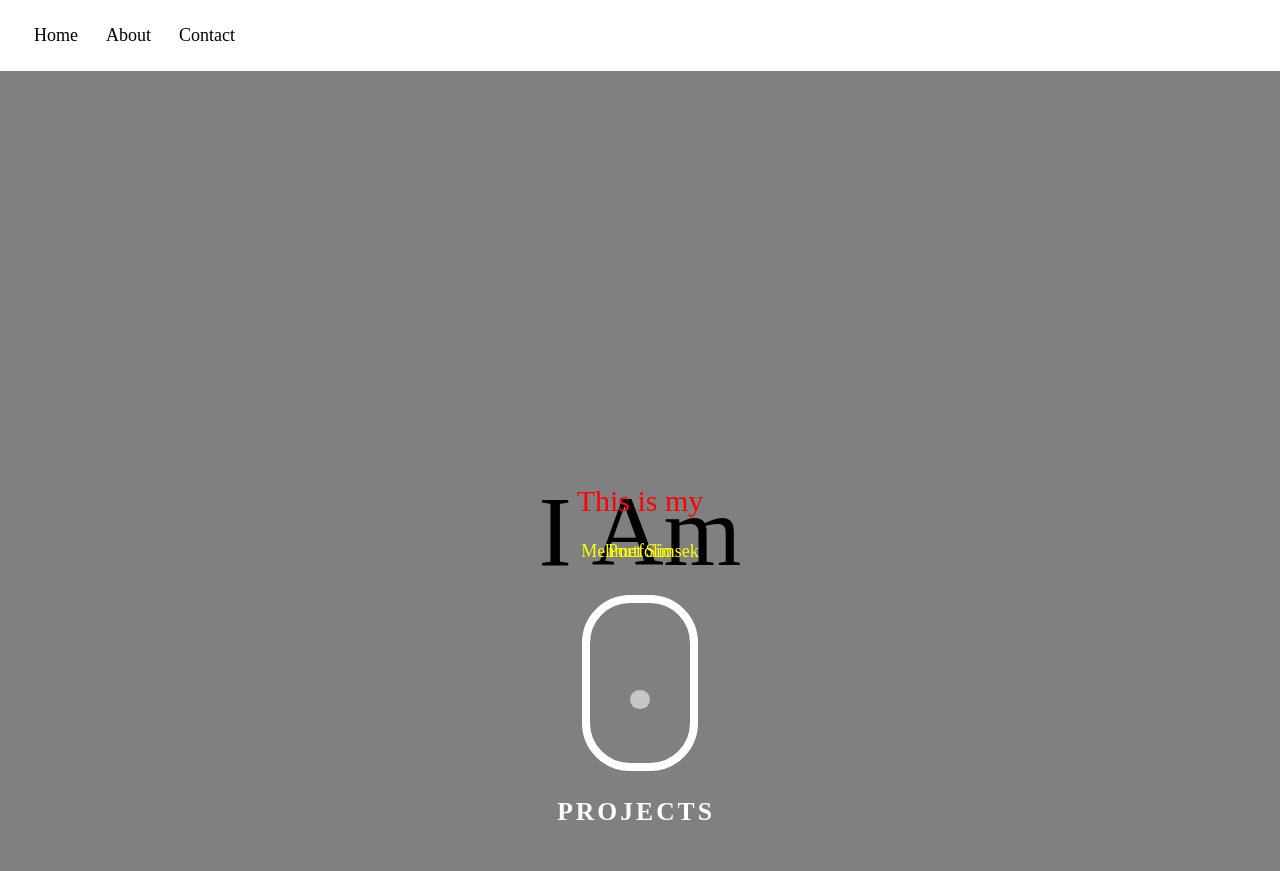
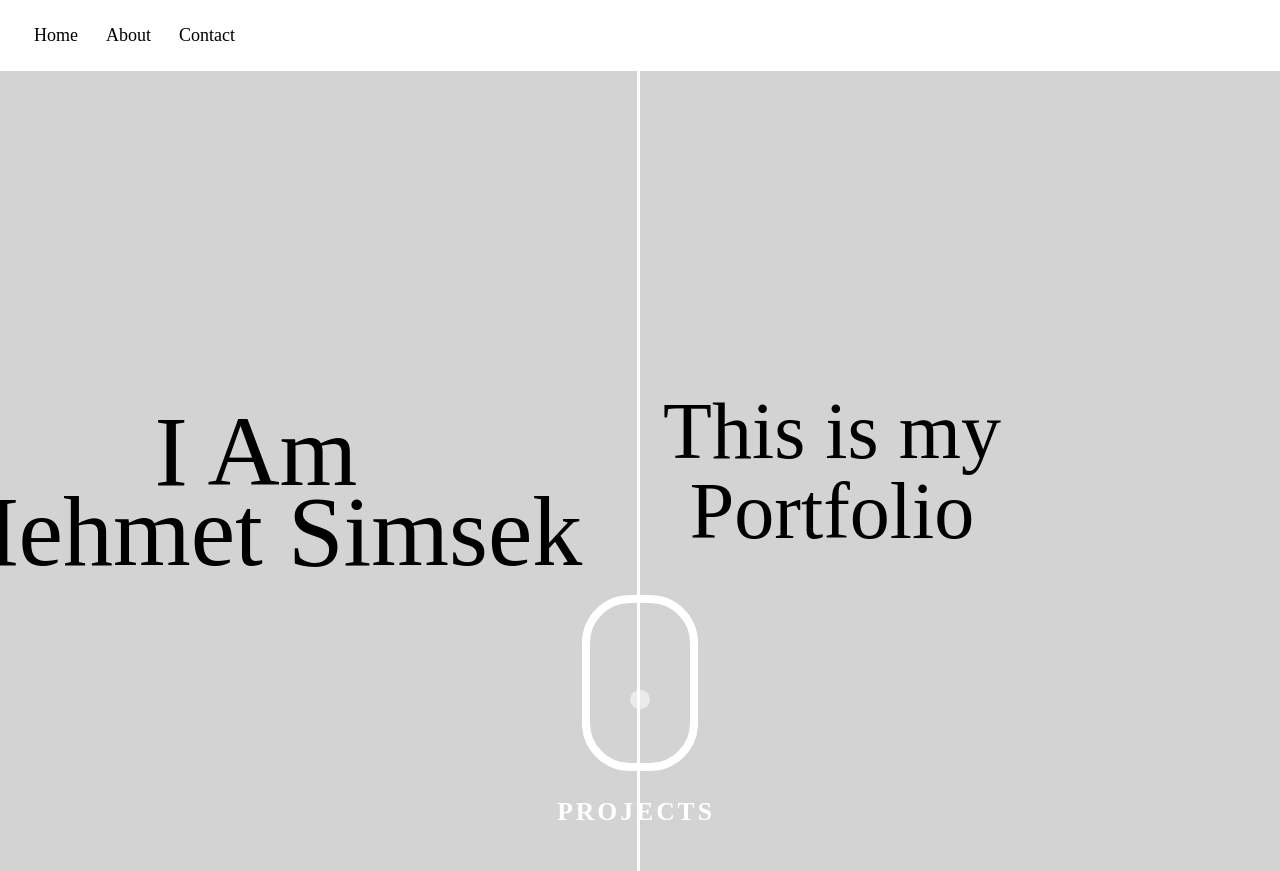
Before and after one commit to SimsekMehmet1/MehmetSimsek.github.io, a plain HTML site: page Home.html in a window 1280 px wide. Shown: the top 871 px of the page. Drawn offline with Linux system fonts and the light colour scheme.

Commit message:
CSS for home page

```diff
--- a/Home.css
+++ b/Home.css
@@ -1,21 +1,16 @@
-
-
-
 body {
   /* font-family: cursive; */
   /* background-image: url(Background_3.jpg); */
   margin: 0;
   padding: 0;
   box-sizing: border-box;
+  overflow-x: hidden;
 }
 
 a {
   text-decoration: none;
 }
 
-li {
-  list-style: none;
-}
 
 .navbar {
   display: flex;
@@ -42,9 +37,8 @@ li {
 
 .menu li {
   padding: 5px 14px;
+  list-style: none;
 }
-
-
 
 a#scroll-btn {
     position: absolute;
@@ -65,9 +59,8 @@ a#scroll-btn {
   }
 
   #section-1 {
-    background-color: grey;
+    background-color: lightgray;
   }
-
 
   a#scroll-btn {
     position: absolute;
@@ -117,42 +110,43 @@ a#scroll-btn {
     font-weight: 600;
   }
 
-
-#section-1 h3 {
+  #section-1 #iAm {
     position: absolute;
-  float: none;
-  top: 50%;
-  left: 50%;
+    top: 35%;
+    left: 20%;
     transform: translate(-50%, -50%);
-  color: yellow;
-  font-family: "Times New Roman", Times, serif;
-  font-size: x-large;
+    font-size: 100px;
+    color: #000000;
+  }
+  #section-1 #name {
+    position: absolute;
+    top: 45%;
+    left: 20%;
+    transform: translate(-50%, -50%);
+    font-size: 100px;
+    color: #000000;
   }
 
-#section-1 h1 {
+  #section-1 #isMy {
     position: absolute;
-  float: none;
-  top: 54%;
-  left: 50%;
-  transform: translate(-50%, -54%);
-  color: yellow;
-  font-family: "Times New Roman", Times, serif;
-  font-size: 100px;
+    top: 35%;
+    left: 65%;
+    transform: translate(-50%, -50%);
+    font-size: 80px;
+    color: black;
   }
 
-#section-1 p {
+  #section-1 #port {
     position: absolute;
-  float: none;
-  top: 58%;
-  left: 50%;
-  transform: translate(-50%, -58%);
-  color: yellow;
-  font-family: "Times New Roman", Times, serif;
-  font-size: large; */
+    top: 45%;
+    left: 65%;
+    transform: translate(-50%, -50%);
+    font-size: 80px;
+    color: black;
   }
 
 #section-2 {
-background-color: grey;
+background-color: lightgray;
     font-size: 2.7em;
     text-align: center;
     display: flex;
@@ -178,6 +172,8 @@ background-color: grey;
     box-sizing: border-box;
     overflow: hidden;
     border-radius: 10px;
+    overflow: scroll;
+    background-color: #ffffff;
 
 
 }
@@ -296,10 +292,10 @@ background-color: grey;
   text-align: center;
 }
 
-#section-1 #iAm{
+/* #section-1 #iAm{
   position: absolute;
-  top: 45%;
-  left: 50%;
+  top: 35%;
+  left: 40%;
   transform: translate(-50%, -50%);
   font-size: 100px;
   color: #000000;
@@ -312,10 +308,10 @@ background-color: grey;
   transform: translate(-50%, -50%);
   font-size: 30px;
   color: red;
-}
+} */
 
 
-#section-1 #firstName{
+/* #section-1 #firstName{
   position: absolute;
   top: 55%;
   left: 50%;
@@ -334,14 +330,22 @@ background-color: grey;
   color: yellow;
   font-family: ;
 
-}
+} */
 
-#section-1 #lastName{
+/* #section-1 #lastName{
   position: absolute;
   top: 65%;
   left: 50%;
   transform: translate(-50%, -50%);
   font-size: 100px;
   color: black;
+} */
 
+  .vLine {
+    border-left: 3px solid white;
+    height: 1020px;
+    position: absolute;
+    left: 50%;
+    margin-left: -3px;
+    top: 0;
   }
```
Lines whose indentation alone changed are shown as unchanged.
